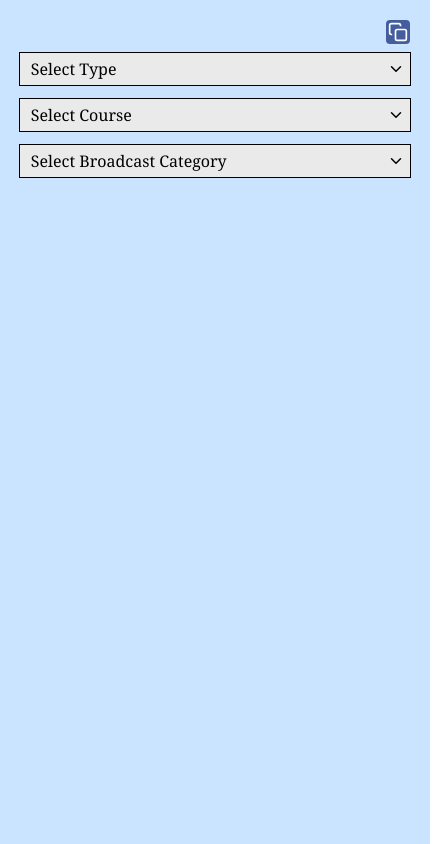
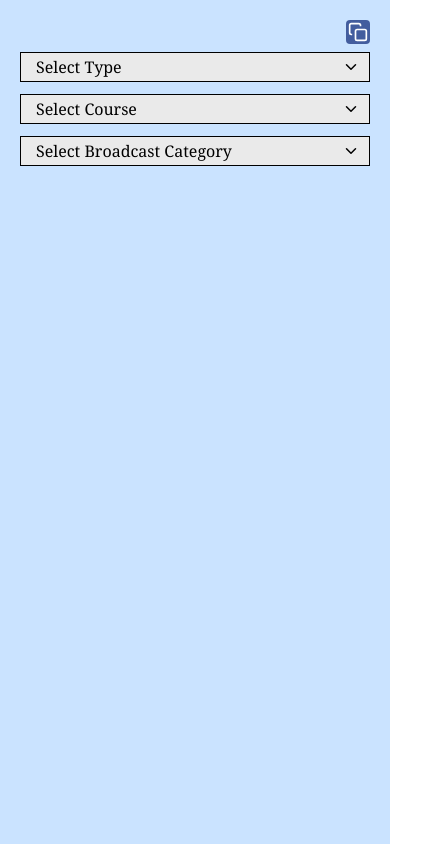
Before and after one commit to Vishnusbhat/broadcast-app, a React (Vite) app: page / in a window 390 px wide. Shown: the whole page, 438 px wide, since content can reach past the window. Built offline with nearby package versions, Linux system fonts and the light colour scheme.

Commit message:
working on mobile customisation

```diff
--- a/src/App.css
+++ b/src/App.css
@@ -6,3 +6,7 @@
   font-family: Georgia, 'Times New Roman', Times, serif;
   overflow-x: hidden;
 }
+* {
+  box-sizing: border-box;
+  max-width: 100%;
+}
```
